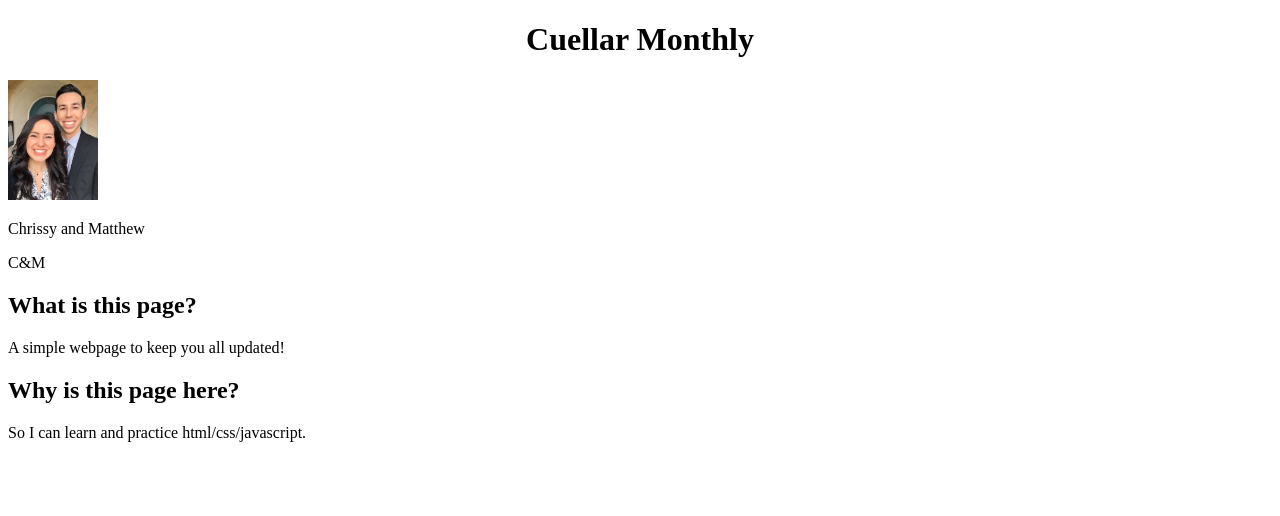
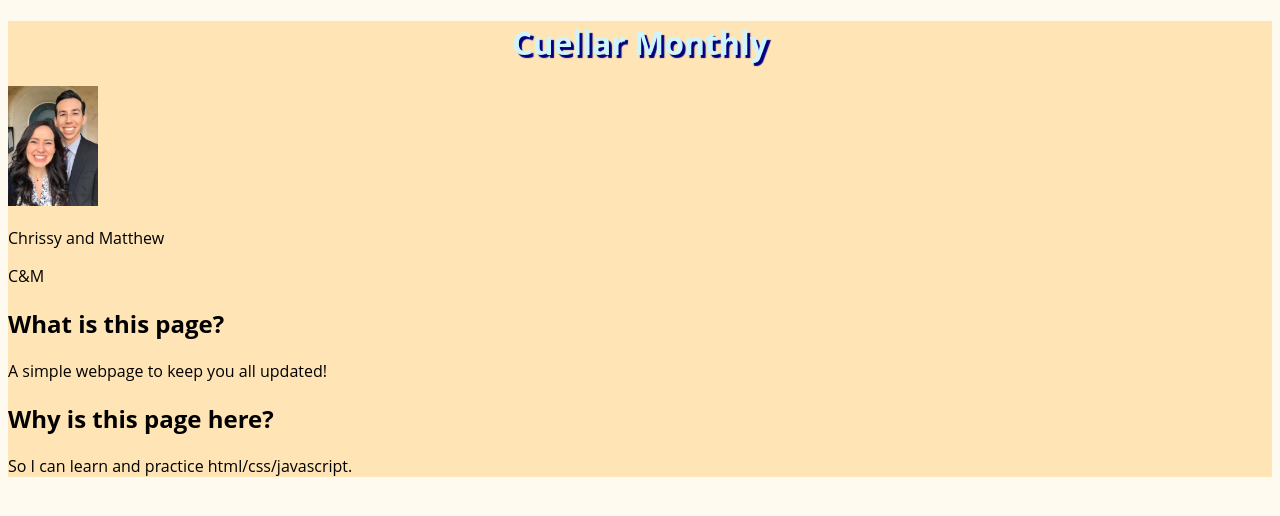
Before and after one commit to mcuellar1213/Cuellar-Monthly, a plain HTML site: page index.html in a window 1280 px wide. Drawn offline with Linux system fonts and the light colour scheme.

Commit message:
Changing styles: Feeling light orange and light blue

```diff
--- a/index.html
+++ b/index.html
@@ -3,13 +3,13 @@
     <head>
         <title>Esther 4:14</title>
         <meta charset="UTF-8">
-        <link rel="stylesheet" href="../styles/styles.css">
+        <link rel="stylesheet" href="styles/styles.css">
         <link rel="stylesheet" href="styles/reset.css">
         <link rel="stylesheet" href="styles/debug.css">
     </head>
     <body>
         <h1>Cuellar Monthly</h1>
-        <img src="images/CM1.JPG" height="120" width="90" alt="Profile Pic">
+        <img src="images/CM1.JPG" height="120" width="90" alt="Profile Pic" id="Profile-Picture">
         <p>Chrissy and Matthew</p>
         <p>C&M</p>
 
--- a/styles/styles.css
+++ b/styles/styles.css
@@ -1,3 +1,16 @@
+html{
+    font-family: "Open Sans", sans-seriff;
+    background-color: floralwhite;
+}
+
 h1 {
+    color: #cff5fc;
     text-align: center;
+    text-shadow: 3px 3px 1px navy;
+    font-weight: bold;
 }
+
+body {
+    border: ghostwhite;
+    background-color: moccasin;
+}
```
